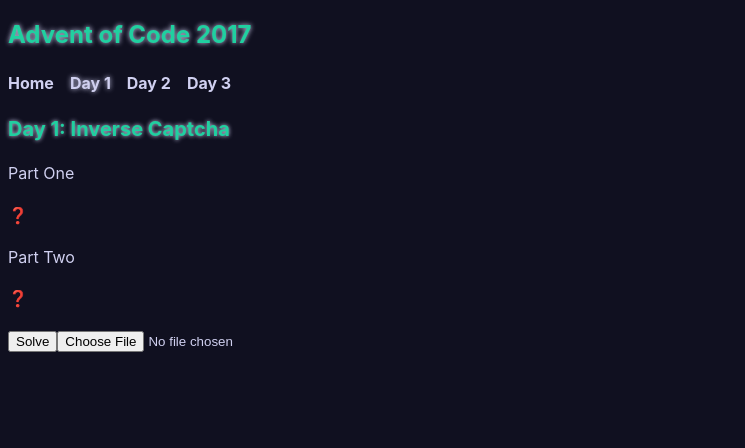
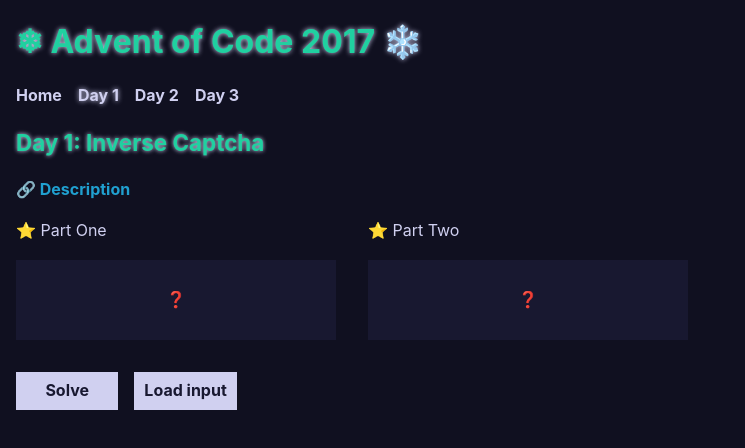
Before and after one commit to raphaelmeyer/advent-of-code-2017, a Vue app: page /day/1 in a window 1280 px wide. Shown: the top 448 px of the page, without its empty margins (0-745 px from the left). Built offline with nearby package versions, Linux system fonts and the light colour scheme.

Commit message:
some more styling

```diff
--- a/index.html
+++ b/index.html
@@ -5,7 +5,7 @@
   <meta charset="UTF-8">
   <link rel="icon" href="/favicon.ico">
   <meta name="viewport" content="width=device-width, initial-scale=1.0">
-  <title>Advent of Vue</title>
+  <title>Advent of Code 2017</title>
 </head>
 
 <body>
--- a/src/App.vue
+++ b/src/App.vue
@@ -5,8 +5,8 @@
 
 <template>
   <header>
-    <h1>Advent of Code 2017</h1>
-    <NavigationView />
+    <h1>❄ Advent of Code 2017 ❄️</h1>
+    <NavigationView class="navigation" />
   </header>
 
   <main>
@@ -14,4 +14,8 @@
   </main>
 </template>
 
-<style scoped></style>
+<style scoped>
+.navigation {
+  margin: 1em 0 1em 0;
+}
+</style>
--- a/src/assets/base.css
+++ b/src/assets/base.css
@@ -4,16 +4,19 @@
   --color-text: #D0D0F0;
   --color-title: #20D0A0;
   --color-selected: #D0A020;
+  --color-link: #20A0D0;
 }
 
 body {
   color: var(--color-text);
   background: var(--color-background);
 
+  margin: 1em;
+
   line-height: 1.6;
   font-family: Inter, -apple-system, BlinkMacSystemFont, 'Segoe UI', Roboto, Oxygen, Ubuntu,
     Cantarell, 'Fira Sans', 'Droid Sans', 'Helvetica Neue', sans-serif;
-  font-size: 16px;
+  font-size: 1em;
 
   text-rendering: optimizeLegibility;
   -webkit-font-smoothing: antialiased;
--- a/src/assets/main.css
+++ b/src/assets/main.css
@@ -7,17 +7,25 @@
   font-weight: normal;
 }
 
-
 h1 {
-  font-size: 24px;
+  font-size: 2em;
   font-weight: bold;
   text-shadow: 0 0 5px var(--color-text);
-  color: var(--color-title)
+  color: var(--color-title);
+
+  margin: 0;
 }
 
 h2 {
-  font-size: 20px;
+  font-size: 1.4em;
   font-weight: bold;
   text-shadow: 0 0 4px var(--color-text);
-  color: var(--color-title)
+  color: var(--color-title);
+
+  margin: 0;
 }
+
+a {
+  text-decoration: none;
+  color: var(--color-text)
+}
--- a/src/views/NavigationView.vue
+++ b/src/views/NavigationView.vue
@@ -25,10 +25,9 @@
 }
 
 nav a {
-  text-decoration: none;
   color: var(--color-text);
   font-weight: bold;
-  padding: 0 1em 0 0;
+  margin: 0 1em 0 0;
 }
 
 nav a:hover {
--- a/src/views/PuzzleView.vue
+++ b/src/views/PuzzleView.vue
@@ -19,6 +19,11 @@
 
 watchEffect(() => {
   selectedDay.value = Number(route.params.day);
+});
+
+watch(selectedDay, () => {
+  resultPartOne.value = '❓';
+  resultPartTwo.value = '❓';
 });
 
 watch(solve, () => {
@@ -51,17 +56,104 @@
 
 <template>
   <h2>Day {{ puzzle?.day }}: {{ puzzle?.name }}</h2>
-  <div>
-    <p>Part One</p>
-    <p>{{ resultPartOne }}</p>
-    <p>Part Two</p>
-    <p>{{ resultPartTwo }}</p>
+  <div class="desc">
+    <a :href="`https://adventofcode.com/2017/day/${selectedDay}`"
+      >🔗 Description</a
+    >
   </div>
-  <div>
-    <button @click="solve = true">Solve</button>
-    <input type="file" @change="selectInput" />
+  <div class="results">
+    <div class="part">
+      <div>⭐ Part One</div>
+      <div class="result">{{ resultPartOne }}</div>
+    </div>
+    <div class="part">
+      <div>⭐ Part Two</div>
+      <div class="result">{{ resultPartTwo }}</div>
+    </div>
   </div>
-  <div v-if="puzzle?.day">
+  <div class="buttons">
+    <label @click="solve = true">Solve</label>
+    <label for="select-input">Load input</label>
+    <input id="select-input" type="file" @change="selectInput" />
+  </div>
+  <div v-if="puzzle?.day" class="puzzle-input">
     {{ store.fetchInput(puzzle.day) }}
   </div>
 </template>
+
+<style scoped>
+.results {
+  display: flex;
+  flex-direction: row;
+
+  margin: 1em 0 1em 0;
+}
+
+.part {
+  display: flex;
+  flex-direction: column;
+  width: 20em;
+  margin: 0 2em 1em 0;
+}
+
+.result {
+  display: flex;
+  flex-direction: row;
+  justify-content: center;
+  align-items: center;
+
+  background-color: var(--color-element);
+  margin: 1em 0 0 0;
+  height: 5em;
+}
+
+.buttons {
+  display: flex;
+  flex-direction: row;
+}
+
+label {
+  display: flex;
+  flex-direction: column;
+  justify-content: center;
+  align-items: center;
+
+  height: 2em;
+  width: 6em;
+  background-color: var(--color-text);
+  color: var(--color-element);
+
+  margin: 0 1em 0 0;
+  padding: 0.2em;
+
+  font-size: 1em;
+  font-weight: bold;
+}
+
+input {
+  opacity: 0;
+}
+
+.puzzle-input {
+  background-color: var(--color-element);
+  width: 100%;
+  margin: 1em 0 1em 0;
+
+  font-family: monospace;
+
+  display: block;
+  overflow-wrap: break-word;
+}
+
+.desc {
+  margin: 1em 0 0 0;
+}
+.desc > a {
+  color: var(--color-link);
+  font-weight: bold;
+}
+
+.desc > a:hover {
+  color: var(--color-selected);
+}
+</style>
```
